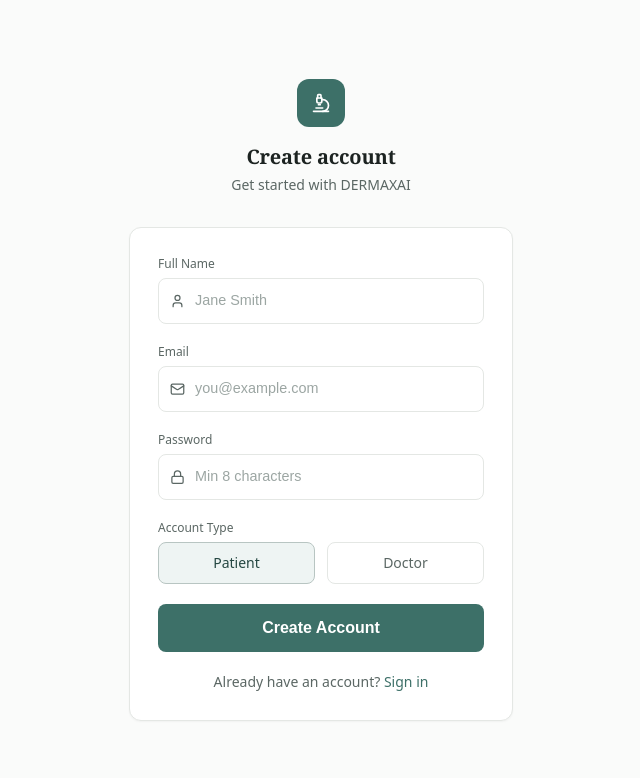
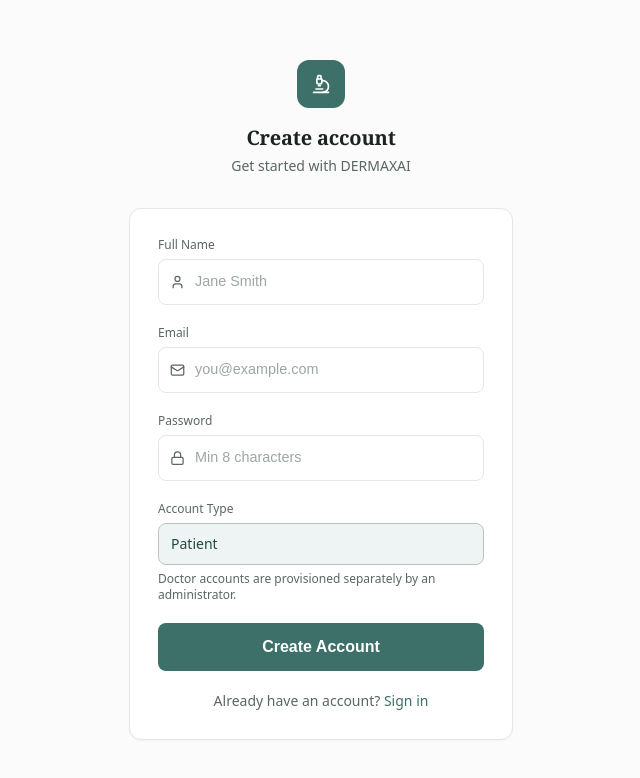
Before and after one commit to tejaswaroop41/DERMAXAI, a React (Vite) app in the folder frontend/: page /register in a window 1280 px wide. Shown: the top 778 px of the page, without its empty margins (319-959 px from the left). Built offline with nearby package versions, Linux system fonts and the light colour scheme; no server answers.

Commit message:
Restrict public signup to patient accounts

```diff
--- a/frontend/src/pages/Register.jsx
+++ b/frontend/src/pages/Register.jsx
@@ -15,6 +15,7 @@
   const submit = async (e) => {
     e.preventDefault()
     if (!form.name || !form.email || !form.password) { toast.error('Please fill all fields'); return }
+    if (form.password.length < 8) { toast.error('Password must be at least 8 characters'); return }
     setLoading(true)
     try {
       const { data } = await authApi.register(form)
@@ -64,17 +65,12 @@
           </div>
           <div>
             <label className="text-xs text-muted mb-1.5 block font-medium">Account Type</label>
-            <div className="grid grid-cols-2 gap-3">
-              {['patient','doctor'].map(role => (
-                <button key={role} type="button" onClick={() => set('role', role)}
-                  className="py-2.5 rounded-lg text-sm font-medium capitalize transition-colors border"
-                  style={{ background: form.role === role ? '#EEF4F3' : 'transparent',
-                           borderColor: form.role === role ? '#B8C5C2' : '#E4E7E4',
-                           color: form.role === role ? '#254742' : '#5B6764' }}>
-                  {role}
-                </button>
-              ))}
+            <div className="py-2.5 px-3 rounded-lg text-sm font-medium border bg-[#EEF4F3] border-[#B8C5C2] text-[#254742]">
+              Patient
             </div>
+            <p className="text-xs text-muted mt-1.5">
+              Doctor accounts are provisioned separately by an administrator.
+            </p>
           </div>
           <button type="submit" disabled={loading} className="btn-primary w-full py-3">
             {loading ? 'Creating account...' : 'Create Account'}
```
